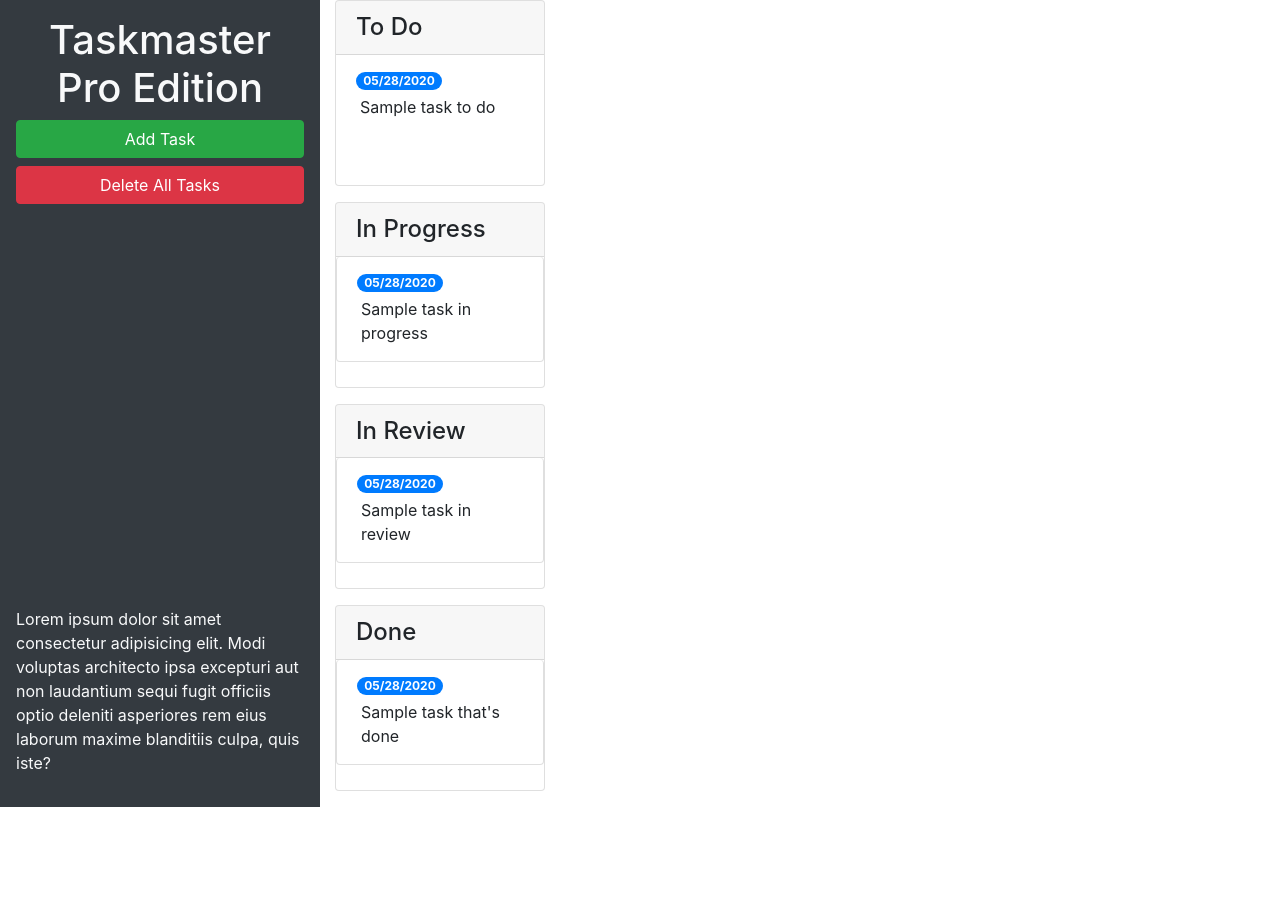
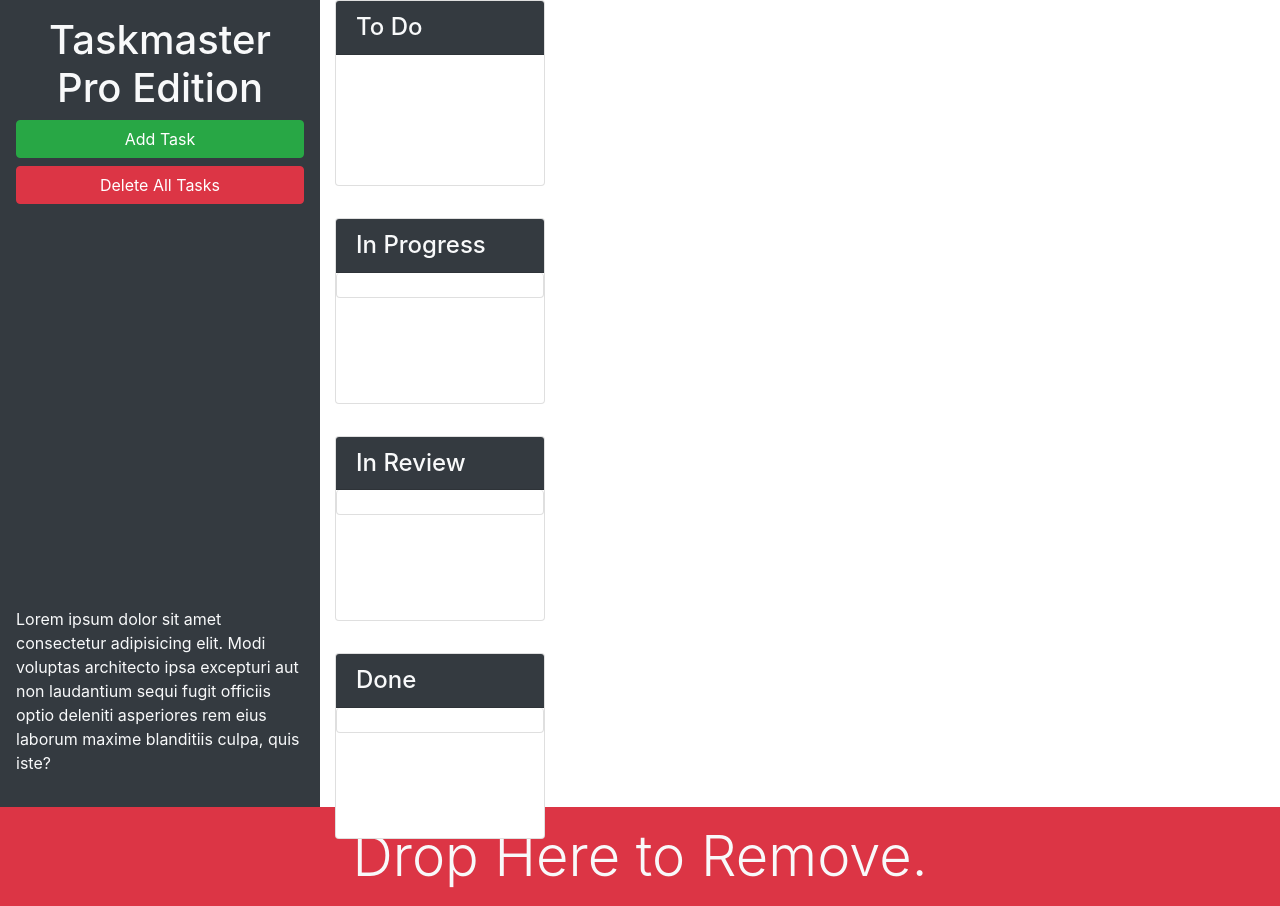
Before and after one commit to Dknowles44/pro-taskmaster, a plain HTML site: page taskmaster-starter/index.html in a window 1280 px wide. Before the commit the page ends 807 px from the top, so only its background shows below. Drawn offline with nearby package versions, Linux system fonts and the light colour scheme.

Commit message:
styling added to cards and trash bin created

```diff
--- a/taskmaster-starter/index.html
+++ b/taskmaster-starter/index.html
@@ -13,26 +13,25 @@
 <body>
 
   <div class="row min-vh-100 no-gutters">
-    <header class="col-12 col-lg-3 bg-dark text-light d-flex flex-column p-4 p-lg-3">
+    <header class="col-12 col-lg-3 bg-dark text-light sticky-top d-flex flex-column p-4 p-lg-3">
       <h1 class="text-center">Taskmaster Pro Edition</h1>
       <button id="create-task" class="btn btn-block btn-success" data-toggle="modal" data-target="#task-form-modal">Add
         Task</button>
       <button id="remove-tasks" class="btn btn-block btn-danger">Delete All Tasks</button>
-      <p class="mt-auto">Lorem ipsum dolor sit amet consectetur adipisicing elit. Modi voluptas architecto ipsa
+      <p class="mt-auto d-none d-lg-block">Lorem ipsum dolor sit amet consectetur adipisicing elit. Modi voluptas architecto ipsa
         excepturi aut non
         laudantium sequi fugit officiis optio deleniti asperiores rem eius laborum maxime blanditiis culpa, quis iste?
       </p>
     </header>
-    <main class="col-12 col-lg-9">
+    <main class="col-12 col-lg-9 d-flex flex-column">
       <div class="col-12 col-md-6 col-xl-3 mb-3">
         <div class="card">
-          <h4 class="card-header">
+          <h4 class="card-header bg-dark text-light">
             To Do
           </h4>
           <ul id="list-toDo" class="list-group list-group-flush">
             <li class="list-group-item">
-              <span class="badge badge-primary badge-pill">05/28/2020</span>
-              <p class="m-1">Sample task to do</p>
+
             </li>
           </ul>
         </div>
@@ -42,11 +41,10 @@
 
   <div class="col-12 col-md-6 col-xl-3 mb-3">
     <div class="card">
-    <h4 class="card-header">In Progress</h4>
+    <h4 class="card-header bg-dark text-light">In Progress</h4>
     <ul id="list-inProgress" class="list-group">
       <li class="list-group-item">
-        <span class="badge badge-primary badge-pill">05/28/2020</span>
-        <p class="m-1">Sample task in progress</p>
+
       </li>
     </ul>
     </div>
@@ -55,11 +53,10 @@
 <!-- in review start -->
 <div class="col-12 col-md-6 col-xl-3 mb-3">
   <div class="card">
-  <h4 class="card-header">In Review</h4>
+  <h4 class="card-header bg-dark text-light">In Review</h4>
   <ul id="list-inReview" class="list-group">
     <li class="list-group-item">
-      <span class="badge badge-primary badge-pill">05/28/2020</span>
-      <p class="m-1">Sample task in review</p>
+
     </li>
   </ul>
   </div>
@@ -68,16 +65,20 @@
 <!-- done start -->
 <div class="col-12 col-md-6 col-xl-3 mb-3">
   <div class="card">
-  <h4 class="card-header">Done</h4>
+  <h4 class="card-header bg-dark text-light">Done</h4>
   <ul id="list-done" class="list-group">
     <li class="list-group-item">
-      <span class="badge badge-primary badge-pill">05/28/2020</span>
-      <p class="m-1">Sample task that's done</p>
+
     </li>
   </ul>
   </div>
 </div>
 <!-- done end -->
+      </div>
+      <div id="trash">
+        <div class="mt-auto w-100 bg-danger p-3 text-center text-light display-4">
+          Drop Here to Remove.
+        </div>
       </div>
     </main>
   </div>
```
